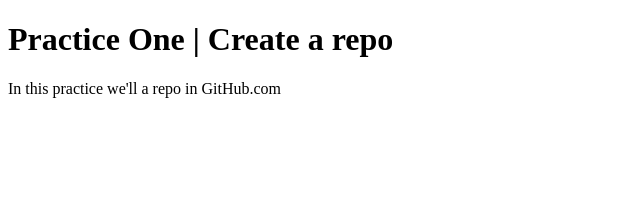
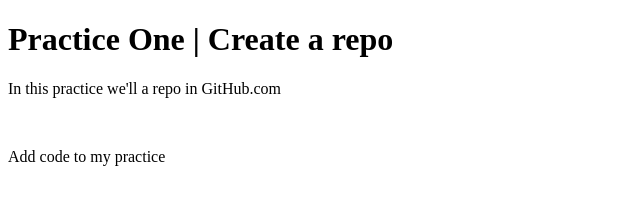
Before and after one commit to hrangelm/practice_1, a plain HTML site: page index.html in a window 1280 px wide. Shown: the whole page, without its empty margins (0-640 px from the left). Drawn offline with Linux system fonts and the light colour scheme.

Commit message:
second commit

```diff
--- a/index.html
+++ b/index.html
@@ -8,6 +8,7 @@
 </head>
 <body>
     <h1>Practice One | Create a repo</h1>
-    <p>In this practice we'll a repo in GitHub.com</p>
+    <p>In this practice we'll a repo in GitHub.com</p><br>
+    <p>Add code to my practice</p>
 </body>
 </html>
```
